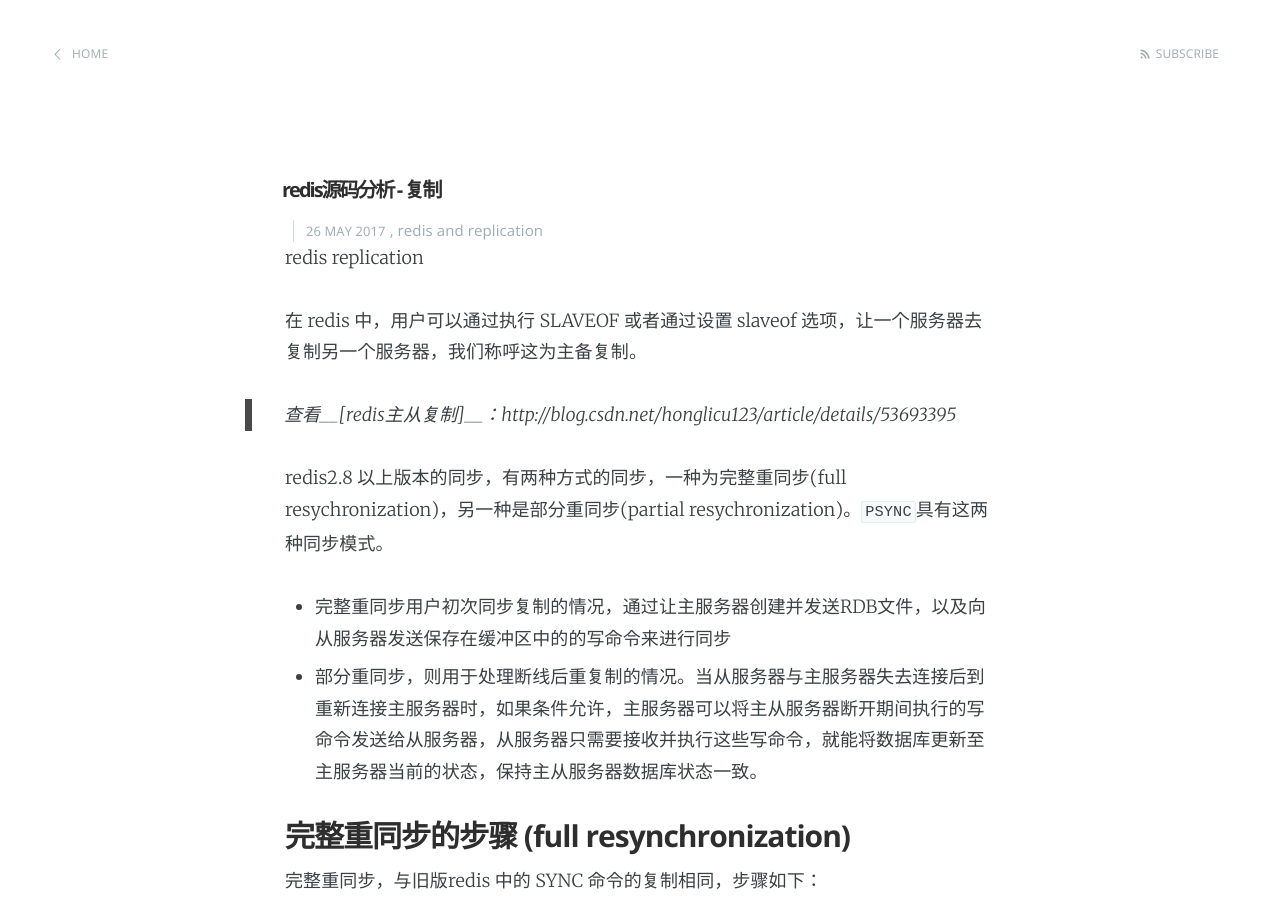
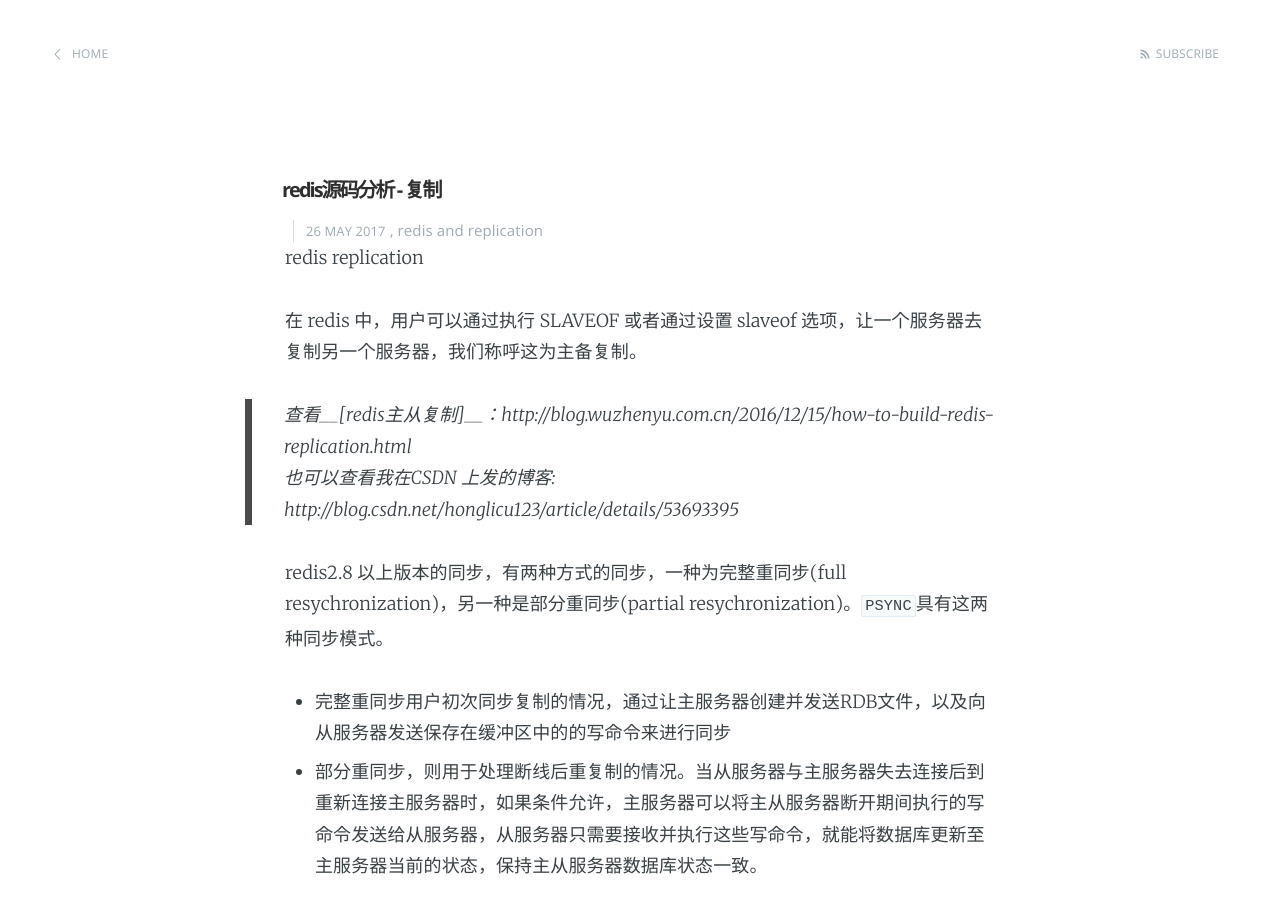
Before and after one commit to small-cat/small-cat.github.io, a Jekyll site: the page built from _posts/2017-02-28-redis-analysis-repication.md, in a window 1280 px wide and 900 px high. Built offline with Jekyll 4.4.1, drawn with Linux system fonts in a browser that asks for light colours; comment, search, counter and statistics services are not loaded.

Commit message:
add new link in redis analysis replication

```diff
--- a/_posts/2017-02-28-redis-analysis-repication.md
+++ b/_posts/2017-02-28-redis-analysis-repication.md
@@ -8,7 +8,9 @@
 
 在 redis 中，用户可以通过执行 SLAVEOF 或者通过设置 slaveof 选项，让一个服务器去复制另一个服务器，我们称呼这为主备复制。
 
-> 查看__[redis主从复制]__：http://blog.csdn.net/honglicu123/article/details/53693395
+> 查看__[redis主从复制]__：http://blog.wuzhenyu.com.cn/2016/12/15/how-to-build-redis-replication.html <br>
+也可以查看我在CSDN 上发的博客: http://blog.csdn.net/honglicu123/article/details/53693395
+
 
 redis2.8 以上版本的同步，有两种方式的同步，一种为完整重同步(full resychronization)，另一种是部分重同步(partial resychronization)。`PSYNC`具有这两种同步模式。
 
```
